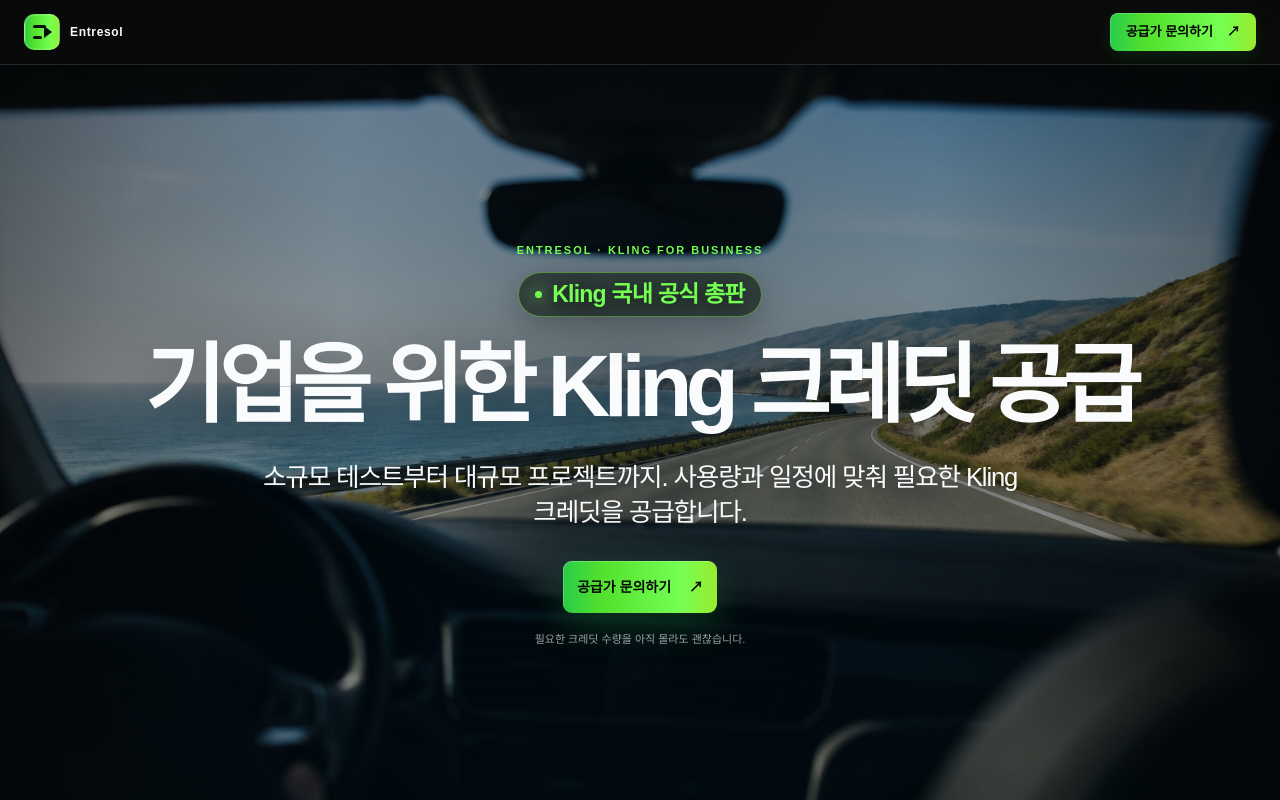
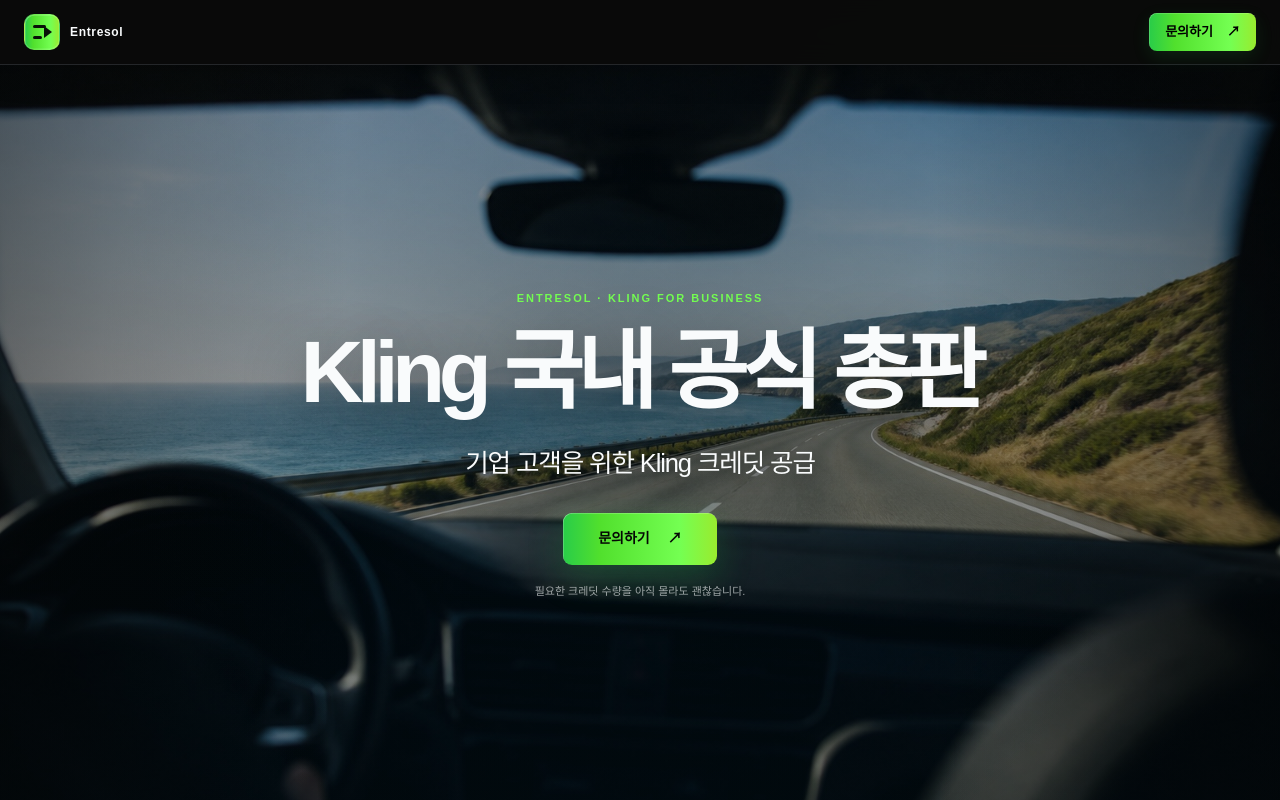
Before and after one commit to Username260104/KlingTest, a Next.js app: page / in a window 1280 px wide. Shown: the top 800 px of the page. Built offline with nearby package versions, Linux system fonts and the light colour scheme.

Commit message:
Use official distributor hero title

```diff
--- a/app/globals.css
+++ b/app/globals.css
@@ -3768,37 +3768,6 @@
   word-break: keep-all;
 }
 
-.b2b-road-hero .official-hero-label {
-  margin-bottom: 14px;
-}
-
-.official-hero-status {
-  display: inline-flex;
-  align-items: center;
-  gap: 10px;
-  margin: 0 0 26px;
-  padding: 10px 16px;
-  border: 1px solid rgb(147 255 90 / 42%);
-  border-radius: 999px;
-  background: rgb(8 18 8 / 58%);
-  color: var(--color-theme-2);
-  box-shadow: 0 10px 34px rgb(0 0 0 / 28%);
-  font-size: clamp(16px, 1.8vw, 23px);
-  font-weight: 750;
-  letter-spacing: -0.035em;
-  line-height: 1;
-  text-shadow: 0 4px 18px rgb(0 0 0 / 66%);
-  backdrop-filter: blur(10px);
-}
-
-.official-hero-status span {
-  width: 7px;
-  height: 7px;
-  border-radius: 50%;
-  background: currentColor;
-  box-shadow: 0 0 16px currentColor;
-}
-
 .b2b-road-hero-lead {
   max-width: 760px;
   font-size: clamp(18px, 2vw, 27px);
@@ -3811,12 +3780,6 @@
     line-height: 1.01;
   }
 
-  .official-hero-status {
-    margin-bottom: 22px;
-    padding: 9px 13px;
-    font-size: 15px;
-  }
-
   .b2b-road-hero-lead {
     max-width: 340px;
     font-size: 16px;
--- a/app/page.tsx
+++ b/app/page.tsx
@@ -74,16 +74,12 @@
       >
         <div className="official-hero-content">
           <p className="official-hero-label">ENTRESOL · KLING FOR BUSINESS</p>
-          <p className="official-hero-status">
-            <span aria-hidden="true" /> Kling 국내 공식 총판
-          </p>
-          <h1 id="b2b-hero-title">기업을 위한 Kling 크레딧 공급</h1>
+          <h1 id="b2b-hero-title">Kling 국내 공식 총판</h1>
           <p className="official-hero-subtitle b2b-road-hero-lead">
-            소규모 테스트부터 대규모 프로젝트까지. 사용량과 일정에 맞춰 필요한
-            Kling 크레딧을 공급합니다.
+            기업 고객을 위한 Kling 크레딧 공급
           </p>
           <Link href="/contact" className="official-inquiry-button">
-            공급가 문의하기 <span aria-hidden="true">↗</span>
+            문의하기 <span aria-hidden="true">↗</span>
           </Link>
           <p className="official-hero-note">필요한 크레딧 수량을 아직 몰라도 괜찮습니다.</p>
         </div>
@@ -141,7 +137,7 @@
             ))}
           </div>
           <Link href="/contact" className="b2b-button b2b-button-primary b2b-guide-cta">
-            공급가 문의하기 <span aria-hidden="true">↗</span>
+            문의하기 <span aria-hidden="true">↗</span>
           </Link>
         </div>
       </section>
@@ -167,7 +163,7 @@
           <span>무엇을 만들지, 언제 필요한지만 알려주세요.</span>
         </div>
         <Link href="/contact" className="b2b-button b2b-button-primary">
-          공급가 문의하기 <span aria-hidden="true">↗</span>
+          문의하기 <span aria-hidden="true">↗</span>
         </Link>
       </section>
     </>
--- a/components/SiteShell.tsx
+++ b/components/SiteShell.tsx
@@ -14,7 +14,7 @@
         </Link>
 
         <Link href="/contact" className="header-cta">
-          공급가 문의하기 <span aria-hidden="true">↗</span>
+          문의하기 <span aria-hidden="true">↗</span>
         </Link>
       </div>
     </header>
@@ -38,7 +38,7 @@
         </div>
         <div>
           <span className="footer-label">CONTACT</span>
-          <Link href="/contact">공급가 문의하기</Link>
+          <Link href="/contact">문의하기</Link>
         </div>
         <div>
           <span className="footer-label">POLICY</span>
```
Also changed, not shown: 2 other files (tests, documents, lock files or other folders).
